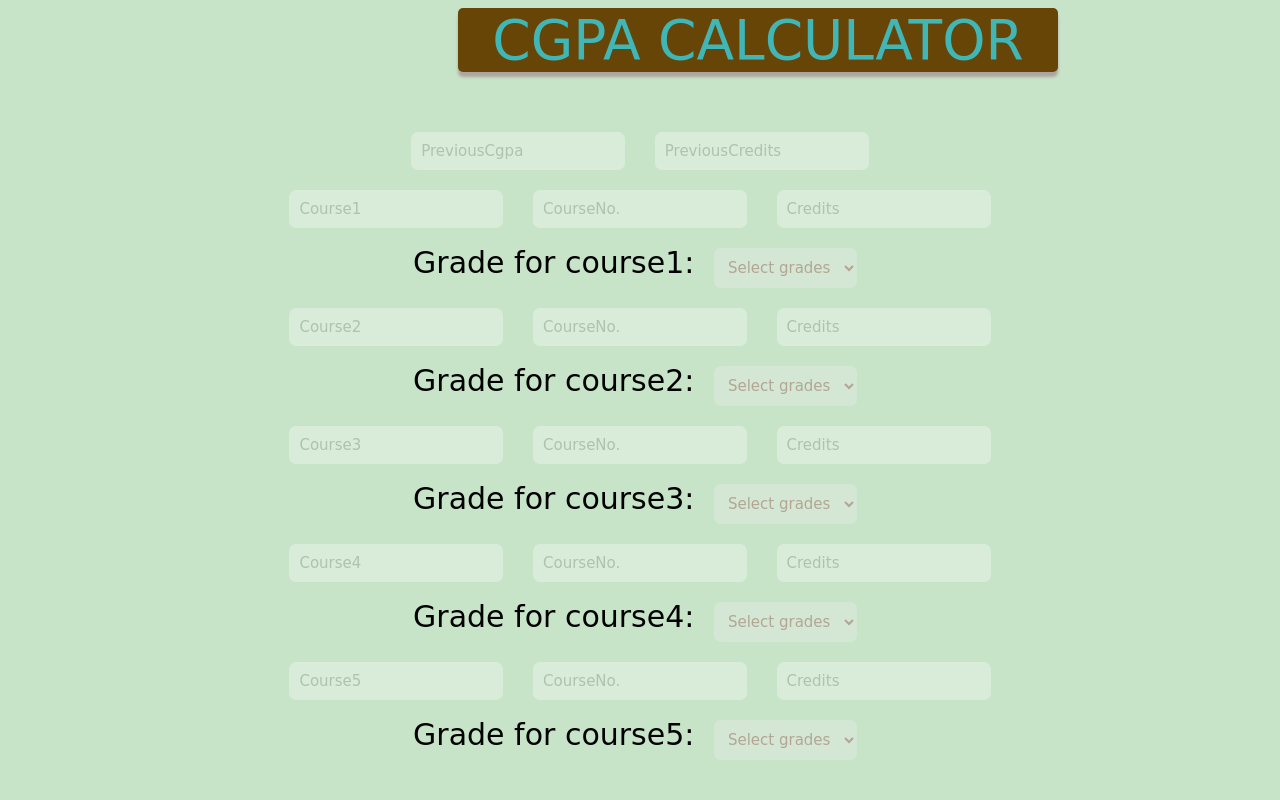
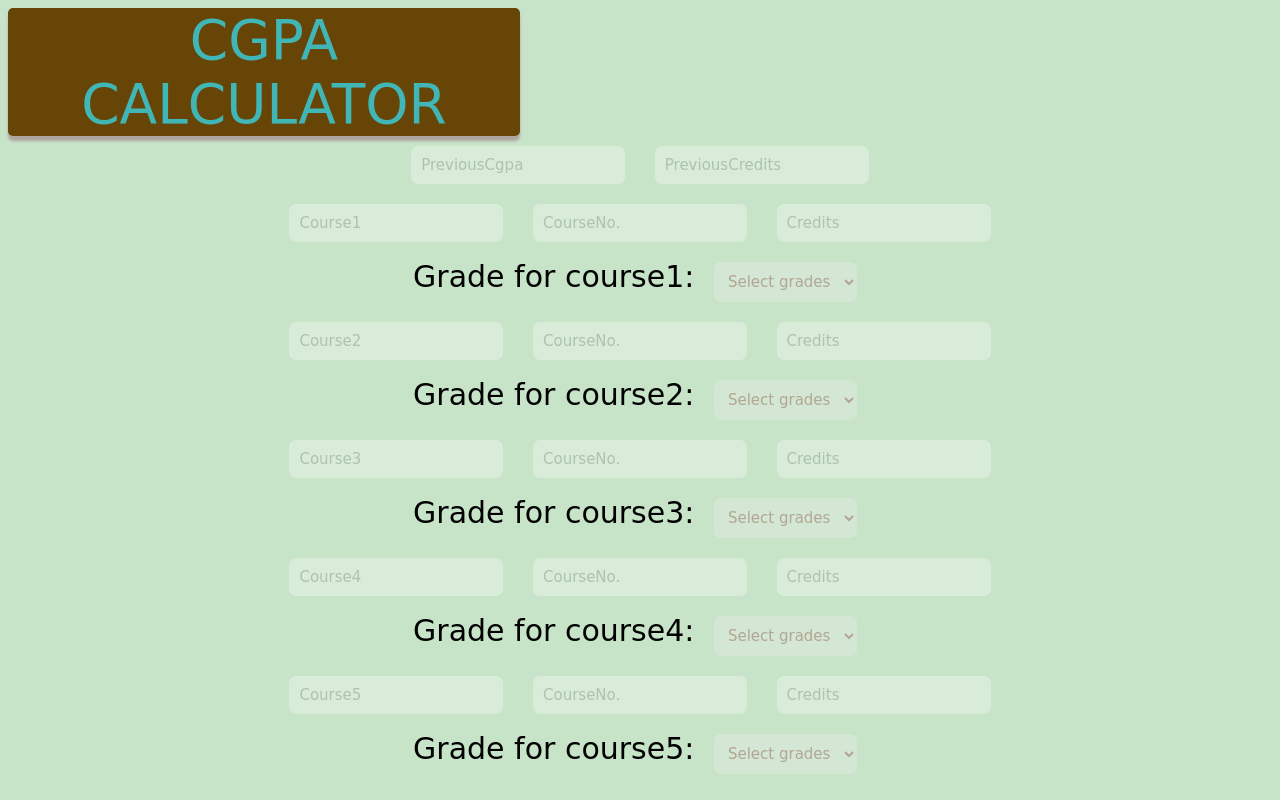
Before and after one commit to mohith-git/github4, a plain HTML site: page index.html in a window 1280 px wide. Shown: the top 800 px of the page. Drawn offline with Linux system fonts and the light colour scheme.

Commit message:
Update stylesheet.css

```diff
--- a/stylesheet.css
+++ b/stylesheet.css
@@ -11,10 +11,8 @@ font-family: cursive ;
 
 color:rgb(65, 182, 182);
 background-color: rgb(102, 69, 7);
-width: 600px;
+width: 40vw;
 text-align: center;
-margin-left: 450px;
-margin-bottom: 50px;
 font-size: 55px;
 border-radius: 5px;
 box-shadow:0 5px 3px 0 rgb(173, 165, 159);
```
